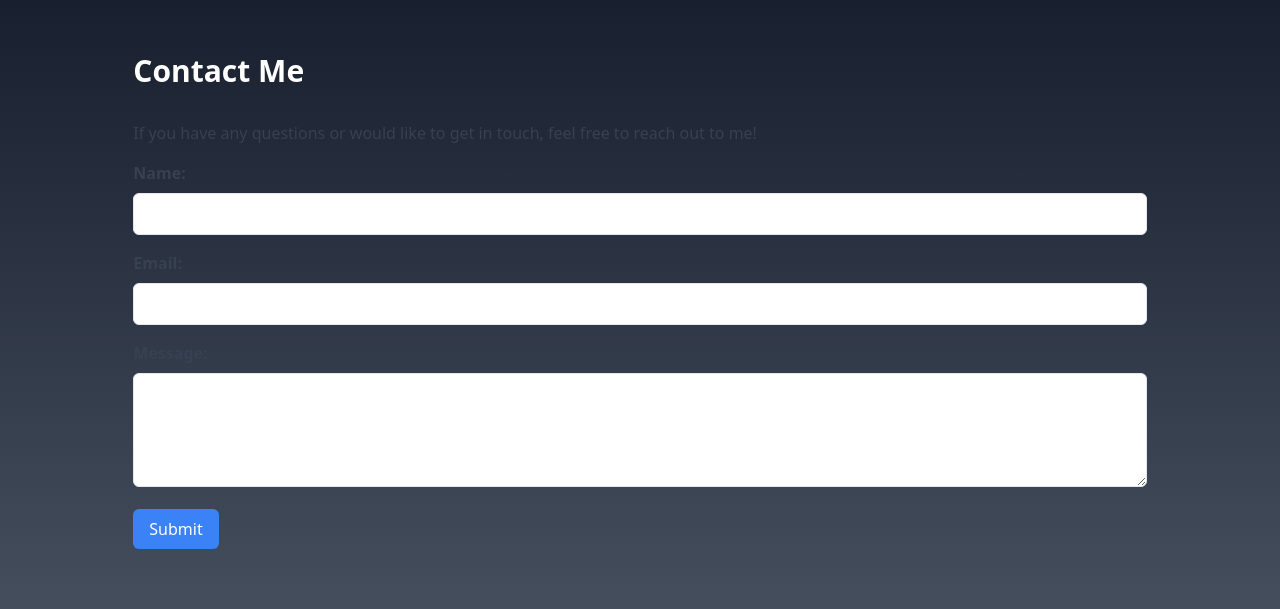
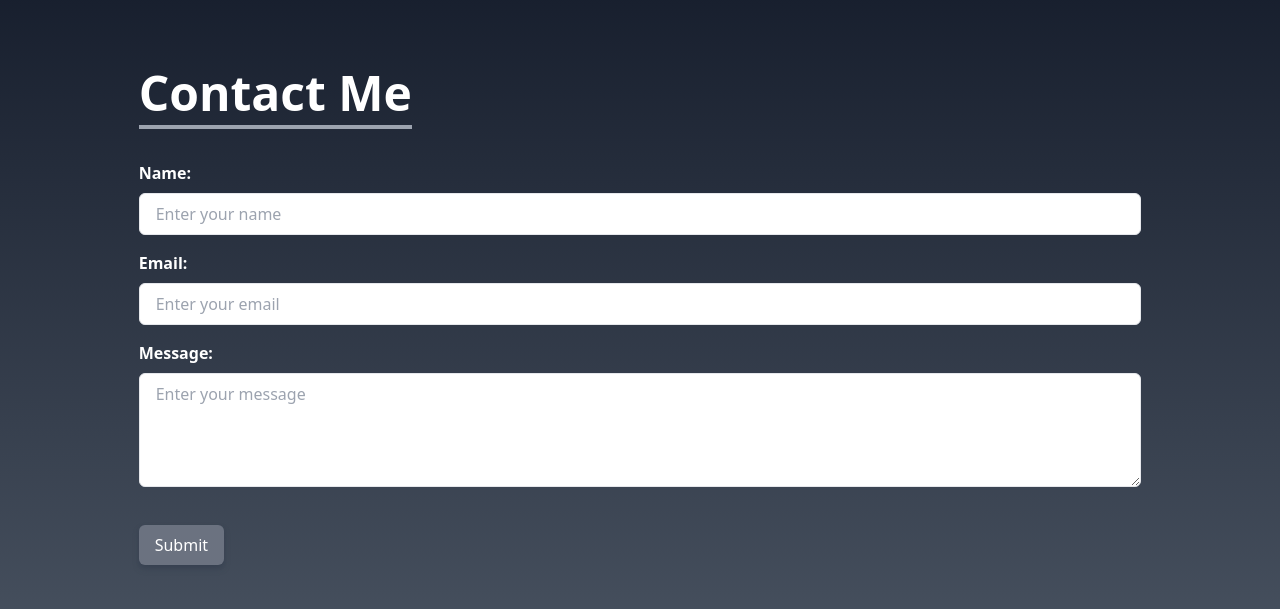
Before and after one commit to anshgoel02/landing-page, a React (Create React App) app: page / in a window 1280 px wide. Shown: the part 3373-3982 px from the top of the page. Built offline with nearby package versions, Linux system fonts and the light colour scheme.

Commit message:
Contact section completed

```diff
--- a/src/components/Contact.js
+++ b/src/components/Contact.js
@@ -27,17 +27,15 @@ const Contact = () => {
     };
 
     return (
-        <section id="contact" className="bg-gradient-to-b from-gray-900 to-gray-600 text-white p-8 md:h-screen flex items-center">
+        <section id="contact" className="bg-gradient-to-b from-gray-900 to-gray-600 md:h-screen flex items-center">
             <div className="container mx-auto w-5/6">
-                <h2 className="text-3xl font-bold mb-8">Contact Me</h2>
-                <p className="text-gray-700 mb-4">
-                    If you have any questions or would like to get in touch, feel free to reach out to me!
-                </p>
+                <h2 className="text-5xl text-white font-semibold m-8 mb-8 pb-2 border-b-4 border-gray-400 inline-block">
+                    Contact Me
+                </h2>
 
-                {/* Contact Form */}
-                <form onSubmit={handleSubmit}>
+                <form onSubmit={handleSubmit} className="mx-8">
                     <div className="mb-4">
-                        <label htmlFor="name" className="block text-gray-700 font-semibold mb-2">
+                        <label htmlFor="name" className="block text-white font-semibold mb-2">
                             Name:
                         </label>
                         <input
@@ -47,12 +45,13 @@ const Contact = () => {
                             value={formData.name}
                             onChange={handleChange}
                             className="w-full px-4 py-2 border rounded-md focus:outline-none focus:border-blue-500"
+                            placeholder="Enter your name"
                             required
                         />
                     </div>
 
                     <div className="mb-4">
-                        <label htmlFor="email" className="block text-gray-700 font-semibold mb-2">
+                        <label htmlFor="email" className="block text-white font-semibold mb-2">
                             Email:
                         </label>
                         <input
@@ -62,12 +61,13 @@ const Contact = () => {
                             value={formData.email}
                             onChange={handleChange}
                             className="w-full px-4 py-2 border rounded-md focus:outline-none focus:border-blue-500"
+                            placeholder="Enter your email"
                             required
                         />
                     </div>
 
                     <div className="mb-4">
-                        <label htmlFor="message" className="block text-gray-700 font-semibold mb-2">
+                        <label htmlFor="message" className="block text-white font-semibold mb-2">
                             Message:
                         </label>
                         <textarea
@@ -77,14 +77,14 @@ const Contact = () => {
                             onChange={handleChange}
                             rows="4"
                             className="w-full px-4 py-2 border rounded-md focus:outline-none focus:border-blue-500"
+                            placeholder="Enter your message"
                             required
                         />
                     </div>
 
                     <button
                         type="submit"
-                        className="bg-blue-500 text-white py-2 px-4 rounded-md hover:bg-blue-600 focus:outline-none"
-                    >
+                        className="mt-4 text-white bg-gray-500 py-2 px-4 rounded-md hover:scale-105 duration-200 shadow-md shadow-gray-700">
                         Submit
                     </button>
                 </form>
--- a/src/components/Skills.js
+++ b/src/components/Skills.js
@@ -60,10 +60,10 @@ const Skills = () => {
     return (
         <section id="skills" className="bg-gradient-to-b from-gray-600 to-gray-900 h-full md:h-screen flex items-center">
             <div className="container mx-auto w-5/6">
-                <h2 className="text-5xl text-white font-semibold mx-4 mb-8 pb-2 border-b-4 border-gray-400 inline-block">
+                <h2 className="text-5xl text-white font-semibold m-8 mb-8 pb-2 border-b-4 border-gray-400 inline-block">
                     Skills
                 </h2>
-                <div className="flex flex-wrap -mx-4">
+                <div className="flex flex-wrap items-center justify-center">
                     {renderedSkills}
                 </div>
             </div>
--- a/src/components/Social.js
+++ b/src/components/Social.js
@@ -34,9 +34,9 @@ const Social = () => {
     })
 
     return (
-        <section id="social" className="bg-gradient-to-b from-gray-900 to-gray-600 h-full md:h-screen flex flex-col justify-center">
+        <section id="social" className="bg-gradient-to-b from-gray-900 to-gray-600 h-full md:h-screen flex items-center">
             <div className="container mx-auto w-5/6">
-                <h2 className="text-5xl font-semibold m-8 mb-8 text-white border-b-4 border-gray-400 pb-2 inline-block">Social Links</h2>
+                <h2 className="text-white text-5xl font-semibold m-8 mb-8 border-b-4 border-gray-400 pb-2 inline-block">Social Links</h2>
                 <div className="flex flex-wrap items-center justify-center">
                     {renderedLinks}
                 </div>
```
